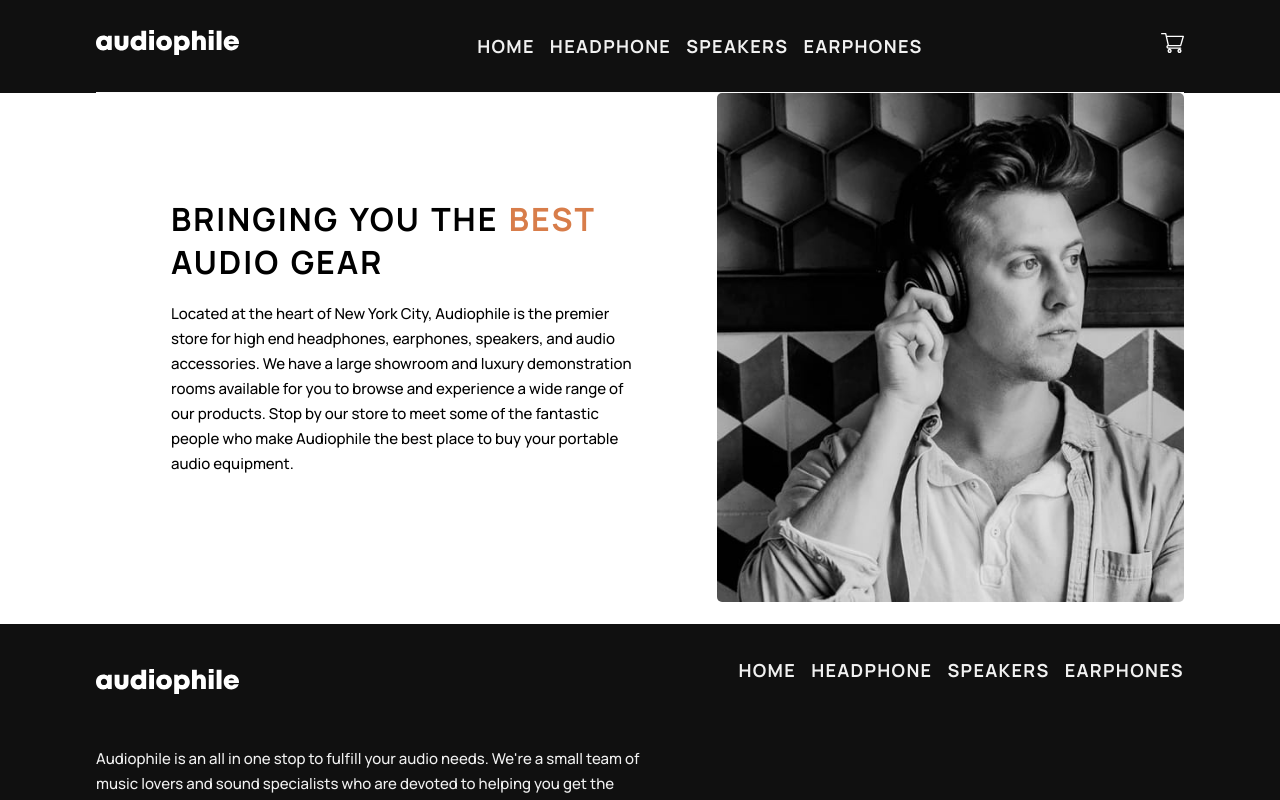
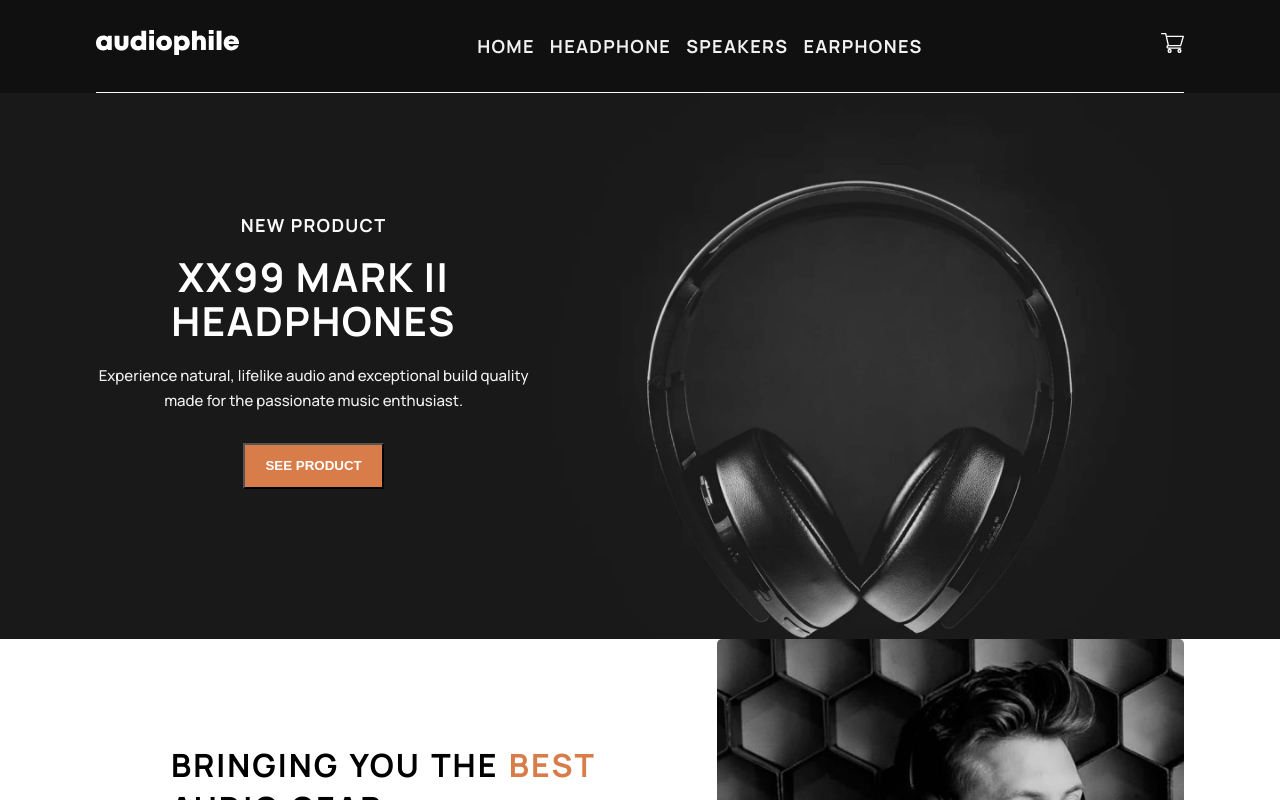
Before and after one commit to Li-Shang-tw/audiophile-ecommerce-website-vue, a Vue app: page /#/ in a window 1280 px wide. Shown: the top 800 px of the page. Built offline with nearby package versions, Linux system fonts and the light colour scheme.

Commit message:
hero done

```diff
--- /dev/null
+++ b/src/components/Button.vue
@@ -0,0 +1,45 @@
+<template>
+    <button class="btn" :class="{'btn--3':type===3,'btn--2':type===2,'btn--1':type===1}">
+        <p v-if="type==3" class="btn__text btn__text--3" >shop</p>
+        <p v-else class="btn__text"  :class="{'btn__text--2':type===2,'btn__text--1':type===1}">see product</p>
+    </button>
+
+</template>
+
+<script setup>
+import {defineProps} from "vue";
+const props = defineProps(["type"])
+
+</script>
+
+<style scoped>
+.btn{
+    padding:1em 1.5em;
+}
+.btn__text{
+    text-transform: uppercase;
+}
+
+.btn--1{
+    background-color: var(--secondary);
+}
+
+.btn__text--1{
+color:var(--text-light);
+font-weight: 700;
+}
+.btn--2{
+
+}
+
+.btn__text--2{
+
+}
+
+.btn--3{
+
+}
+.btn__text--3{
+
+}
+</style>
--- /dev/null
+++ b/src/components/TheHero.vue
@@ -0,0 +1,83 @@
+<template>
+  <section class="hero">
+    <div class="container">
+    <div class="hero__content">
+        <h6 class="hero__content__subheading">New product</h6>
+        <h2 class="hero__content__heading">  XX99 Mark II Headphones
+</h2>
+<p class="hero__content__text">  Experience natural, lifelike audio and exceptional build quality made for the passionate music enthusiast.
+</p>
+ <Button  :type="1"  class="hero__btn"/>
+    </div>
+</div>
+  </section>
+</template>
+
+<script setup>
+import Button from './Button.vue';
+
+</script>
+
+<style scoped>
+   .hero{
+    background: url("../../public/assets/home/mobile/image-header.jpg");
+    background-position: center ;
+    background-size: cover;
+    padding:5em 0 10em 0;
+}
+.hero__content__subheading{
+color:var(--text-medium);
+margin-bottom: 1em;
+}
+
+.hero__content__heading{
+    color:var(--text-light);
+    margin-bottom: 0.5em;
+
+}
+
+.hero__content__text{
+    color:var(--text-heavy);
+    margin-bottom: 2em;
+
+}
+
+
+
+
+@media(min-width:600px){
+    .hero{
+    background:center/ cover url("../../public/assets/home/tablet/image-header.jpg");
+    text-align: center;
+}
+
+}
+@media(min-width:1200px){
+
+    .hero{
+background:center/ cover url("../../public/assets/home/desktop/image-hero.jpg");
+padding:8em 0 10em 0;
+
+}
+.hero__content{
+    width:40%;
+}
+.hero__content__subheading{
+color:var(--text-medium);
+margin-bottom: 1em;
+}
+
+.hero__content__heading{
+    color:var(--text-light);
+    margin-bottom: 0.5em;
+
+}
+
+.hero__content__text{
+    color:var(--text-heavy);
+    margin-bottom: 2em;
+
+}
+}
+
+</style>
--- a/src/views/Home.vue
+++ b/src/views/Home.vue
@@ -1,10 +1,11 @@
 <template>
-
+ <TheHero/>
 <CallToAction/>
 </template>
 
 <script setup>
 import CallToAction from '../components/CallToAction.vue';
+import TheHero from '../components/TheHero.vue';
 
 </script>
 
```
